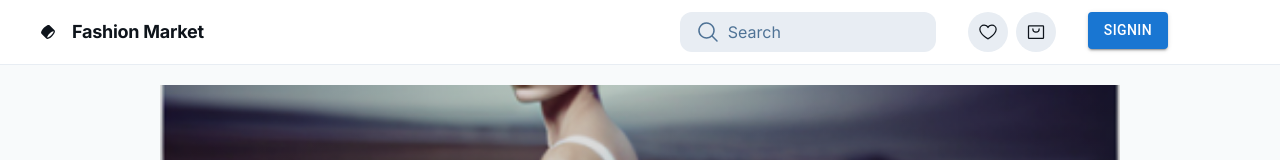
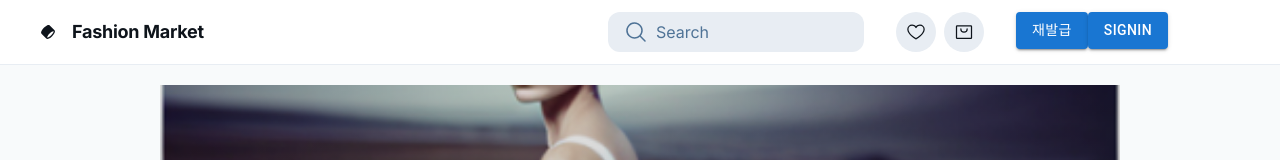
Before and after one commit to HelloWorldDogs223/shoppingMall, a Next.js app: page / in a window 1280 px wide. Shown: the top 160 px of the page. Built offline with nearby package versions, Linux system fonts and the light colour scheme.

Commit message:
재발급

```diff
--- a/app/components/Header.tsx
+++ b/app/components/Header.tsx
@@ -1,5 +1,6 @@
 'use client';
 import { Button } from '@mui/material';
+import axios from 'axios';
 import Link from 'next/link';
 import { useRouter, usePathname } from 'next/navigation';
 import { useEffect, useState } from 'react';
@@ -43,6 +44,16 @@ export default function Home() {
       setCookie(false);
     }
   }, [pathname]);
+
+  const reFunction = async () => {
+    const res: any = await axios.get(
+      'https://api.group-group.com/auth/reissue',
+      {
+        withCredentials: true,
+      },
+    );
+    console.log(res);
+  };
 
   return (
     <div className="pt-[65px]">
@@ -139,6 +150,9 @@ export default function Home() {
             </button>
           </div>
           <div>
+            <Button onClick={() => reFunction()} variant="contained">
+              재발급
+            </Button>
             {cookie !== false ? (
               <Button onClick={() => logout('accessToken')} variant="contained">
                 SignOut
```
